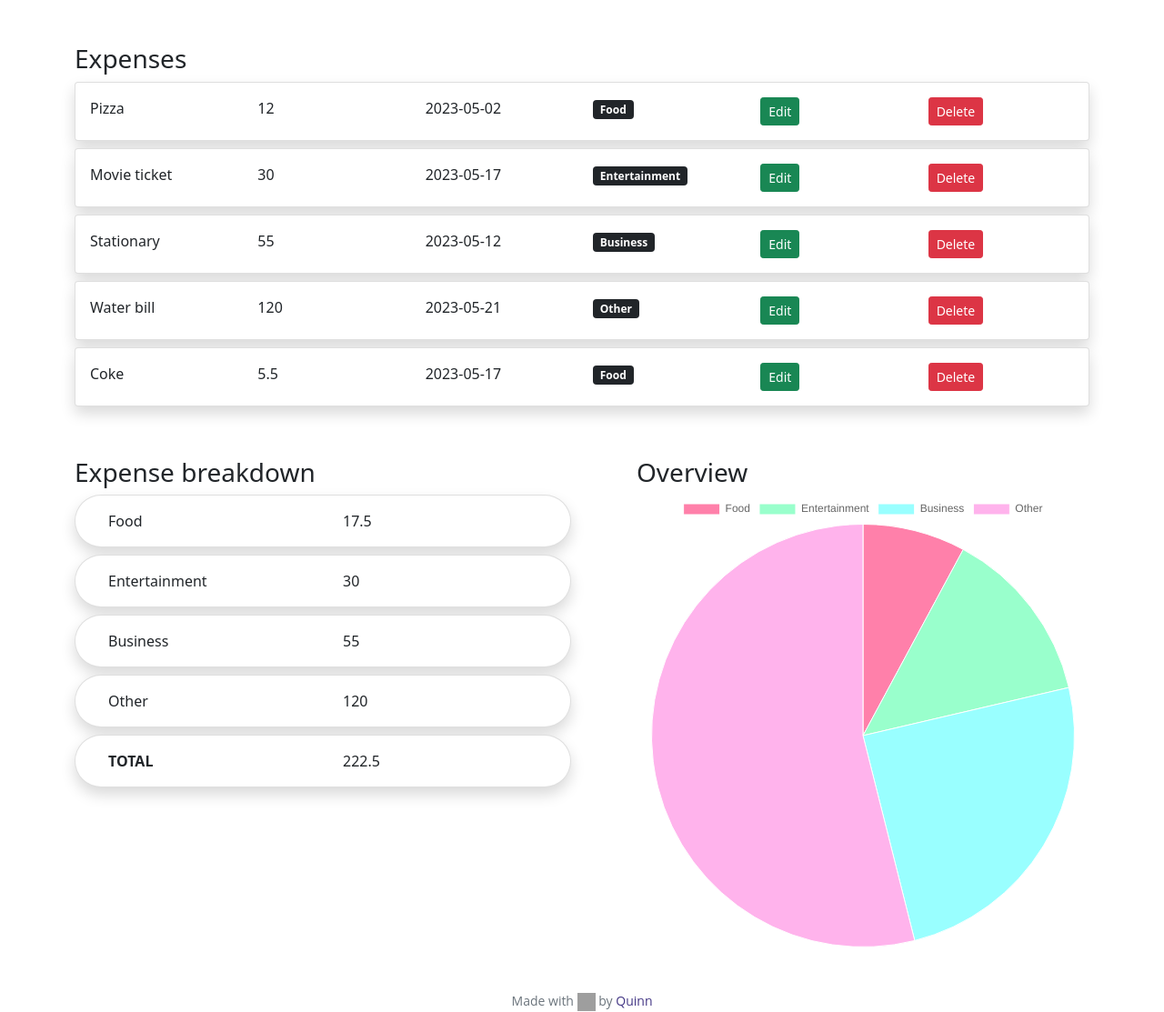
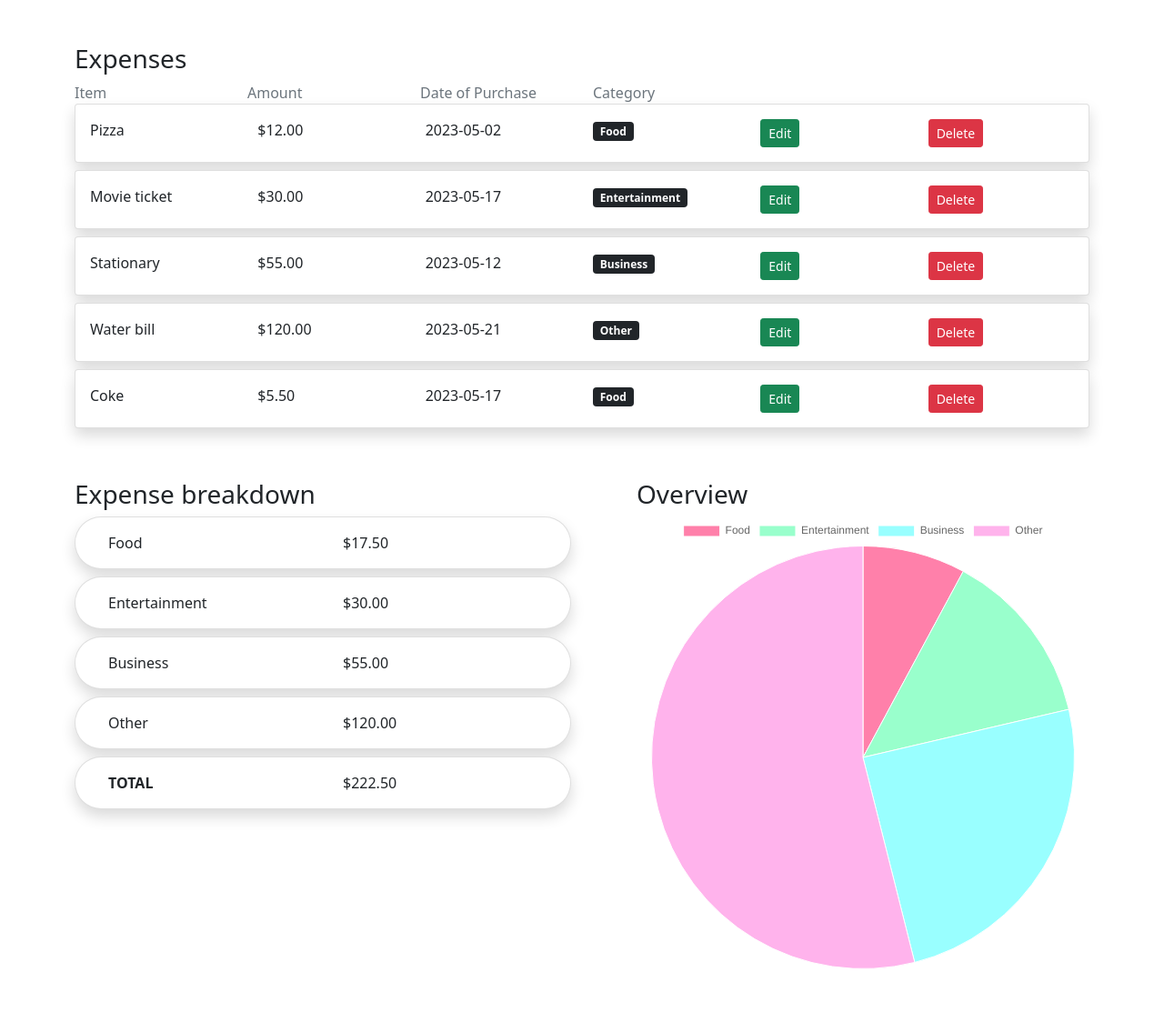
Before and after one commit to wanyingng/Budgetify, a Flask app: page / in a window 1280 px wide. Shown: the part 56-1169 px from the top of the page at 91% size. Run offline with Flask 3, Linux system fonts and the light colour scheme; data comes from the database, SQL or seed files in the repository; both versions use the stored data as it was after the commit; some libraries are stand-ins or nearby versions; grey boxes are pictures that could not be loaded.

Commit message:
style(budgetify): format amount as USD

```diff
--- a/app.py
+++ b/app.py
@@ -1,12 +1,19 @@
+import os
+
 from flask import Flask, render_template, request, redirect
 from flask_sqlalchemy import SQLAlchemy
-import os
+
+from helpers import usd
+
 project_dir = os.path.dirname(os.path.abspath(__file__))
 database_file = "sqlite:///{}".format(os.path.join(project_dir, "budget.db"))
 
-
 # Create the app
 app = Flask(__name__)
+
+# Custom filter
+app.jinja_env.filters["usd"] = usd
+
 # Configure the SQLite database
 app.config["SQLALCHEMY_DATABASE_URI"] = database_file
 # Create the extension
--- /dev/null
+++ b/helpers.py
@@ -0,0 +1,3 @@
+def usd(value):
+    """Format value as USD."""
+    return f"${value:,.2f}"
--- a/static/main.js
+++ b/static/main.js
@@ -9,10 +9,10 @@ document.querySelectorAll(".nav-link").forEach((link) => {
 
 // Pie Chart
 // Retrieve the value after gaining access to the relevant HTML tag
-let food = document.getElementById('tfood').innerHTML
-let entertainment = document.getElementById('tentertainment').innerHTML
-let business = document.getElementById('tbusiness').innerHTML
-let other = document.getElementById('tother').innerHTML
+let food = document.getElementById('tfood').innerHTML.replace('$', '')
+let entertainment = document.getElementById('tentertainment').innerHTML.replace('$', '')
+let business = document.getElementById('tbusiness').innerHTML.replace('$', '')
+let other = document.getElementById('tother').innerHTML.replace('$', '')
 let colors = [
     '#ff80aa', '#99ffcc', '#99ffff', '#ffb3ec'
 ];
--- a/templates/index.html
+++ b/templates/index.html
@@ -7,6 +7,12 @@
 {% block main %}
 <div class="container">
     <h3 class="mt-5">Expenses</h3>
+    <div class="row text-muted">
+        <div class="col-md-2">Item</div>
+        <div class="col-md-2">Amount</div>
+        <div class="col-md-2">Date of Purchase</div>
+        <div class="col-md-2">Category</div>
+    </div>
     {% for expense in expenses %}
     <div class="row">
         <div class="col-md-12">
@@ -14,7 +20,7 @@
                 <div class="card-body">
                     <div class="row">
                         <div class="col-md-2">{{ expense.name }}</div>
-                        <div class="col-md-2">{{ expense.amount }}</div>
+                        <div class="col-md-2">{{ expense.amount | usd }}</div>
                         <div class="col-md-2">{{ expense.date }}</div>
                         <div class="col-md-2">
                             <span class="badge bg-dark">{{ expense.category }}</span>
@@ -38,7 +44,7 @@
                 <div class="card-body">
                     <div class="row ms-2">
                         <div class="col-md-6">Food</div>
-                        <div id="tfood" class="col-md-6">{{ t_food }}</div>
+                        <div id="tfood" class="col-md-6">{{ t_food | usd }}</div>
                     </div>
                 </div>
             </div>
@@ -46,7 +52,7 @@
                 <div class="card-body">
                     <div class="row ms-2">
                         <div class="col-md-6">Entertainment</div>
-                        <div id="tentertainment" class="col-md-6">{{ t_entertainment }}</div>
+                        <div id="tentertainment" class="col-md-6">{{ t_entertainment | usd }}</div>
                     </div>
                 </div>
             </div>
@@ -54,7 +60,7 @@
                 <div class="card-body">
                     <div class="row ms-2">
                         <div class="col-md-6">Business</div>
-                        <div id="tbusiness" class="col-md-6">{{ t_business }}</div>
+                        <div id="tbusiness" class="col-md-6">{{ t_business | usd }}</div>
                     </div>
                 </div>
             </div>
@@ -62,7 +68,7 @@
                 <div class="card-body">
                     <div class="row ms-2">
                         <div class="col-md-6">Other</div>
-                        <div id="tother" class="col-md-6">{{ t_other }}</div>
+                        <div id="tother" class="col-md-6">{{ t_other | usd }}</div>
                     </div>
                 </div>
             </div>
@@ -70,7 +76,7 @@
                 <div class="card-body">
                     <div class="row ms-2">
                         <div class="col-md-6 fw-bold">TOTAL</div>
-                        <div class="col-md-6">{{ total }}</div>
+                        <div class="col-md-6">{{ total | usd }}</div>
                     </div>
                 </div>
             </div>
```
Also changed, not shown: budget.db.
